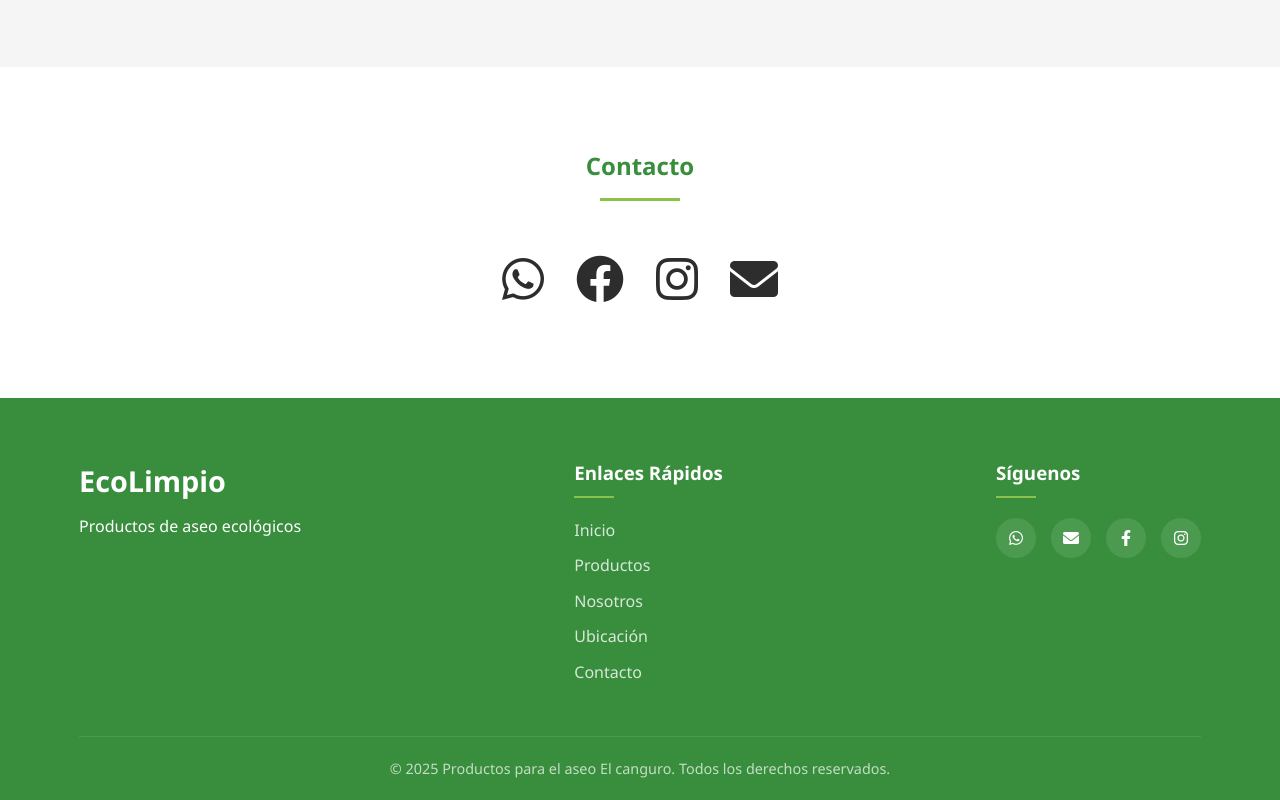
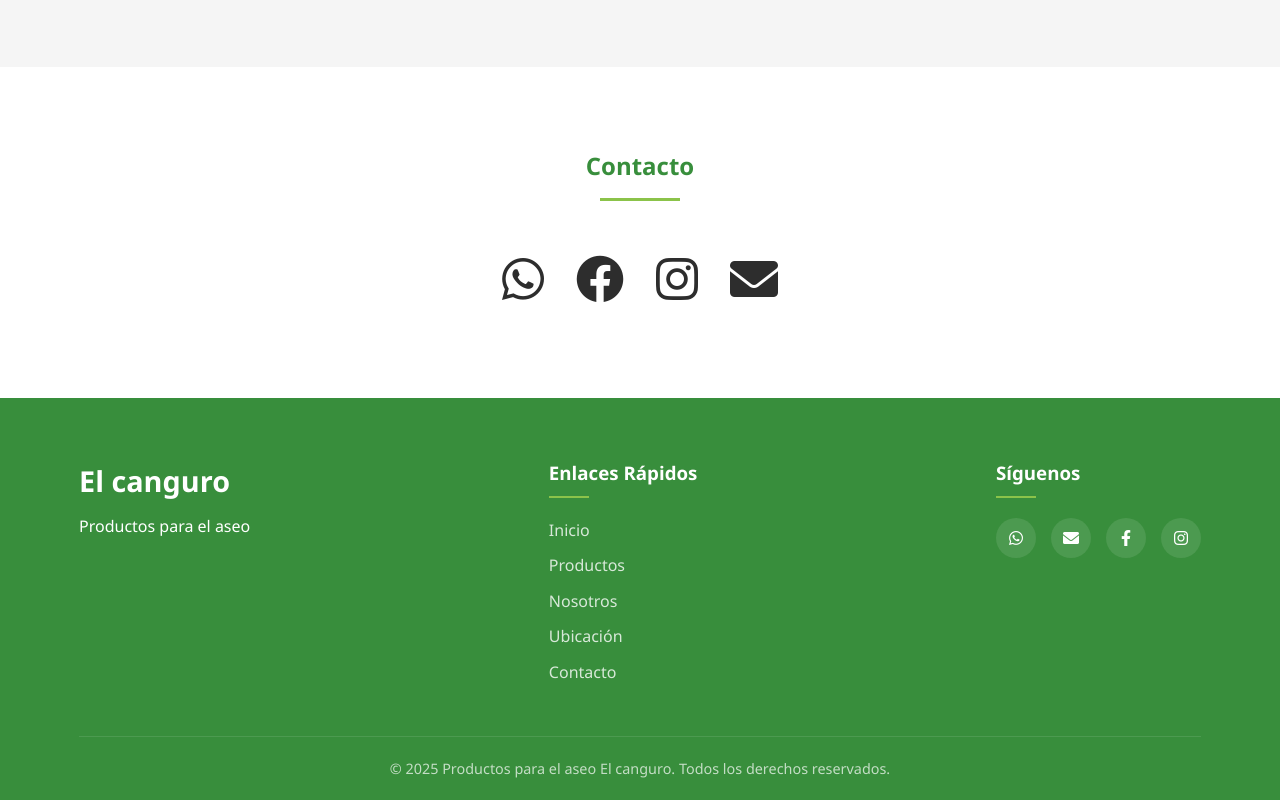
Before and after one commit to wayucitoxxx/El_canguro, a plain HTML site: page index.html in a window 1280 px wide. Shown: the part 2791-3591 px from the top of the page. Drawn offline with Linux system fonts and the light colour scheme.

```diff
--- a/index.html
+++ b/index.html
@@ -181,8 +181,8 @@
         <div class="container">
             <div class="footer-content">
                 <div class="footer-logo">
-                    <h2>EcoLimpio</h2>
-                    <p>Productos de aseo ecológicos</p>
+                    <h2>El canguro</h2>
+                    <p>Productos para el aseo</p>
                 </div>
                 <div class="footer-links">
                     <h3>Enlaces Rápidos</h3>
```
